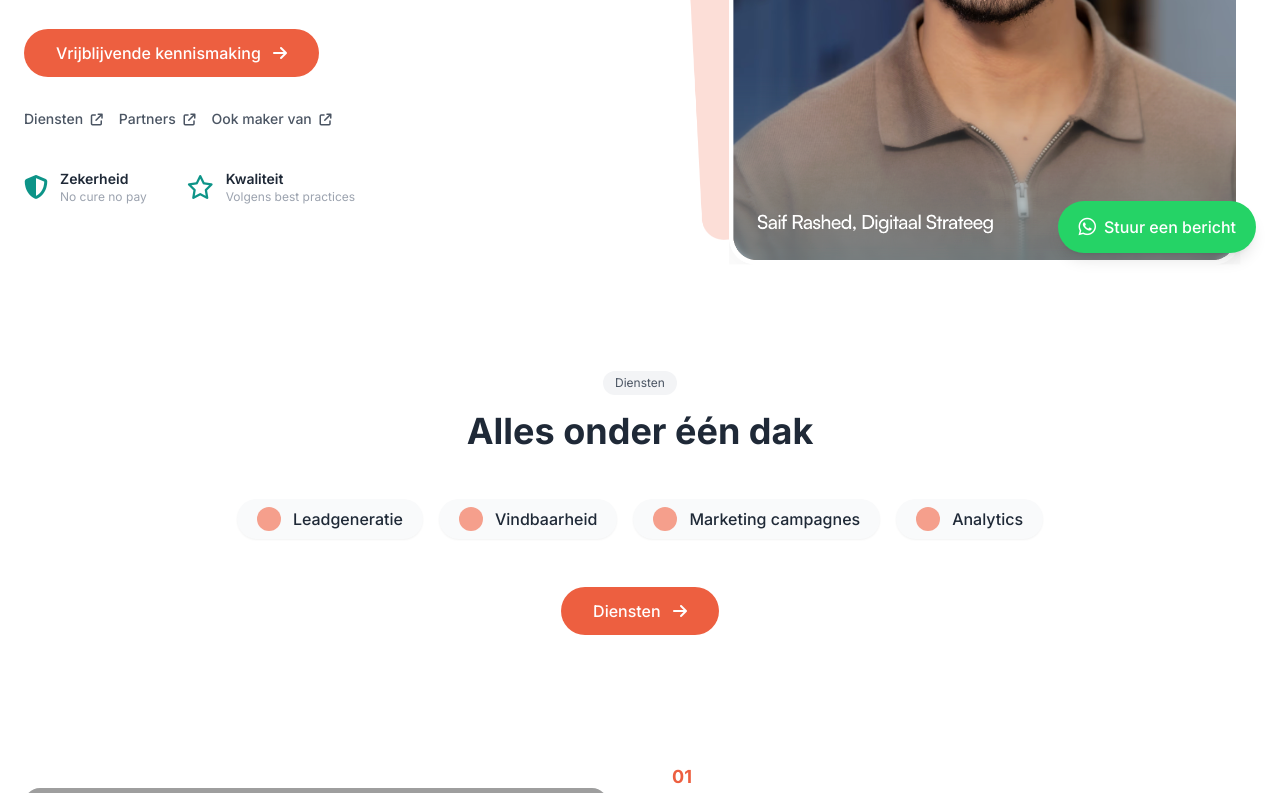
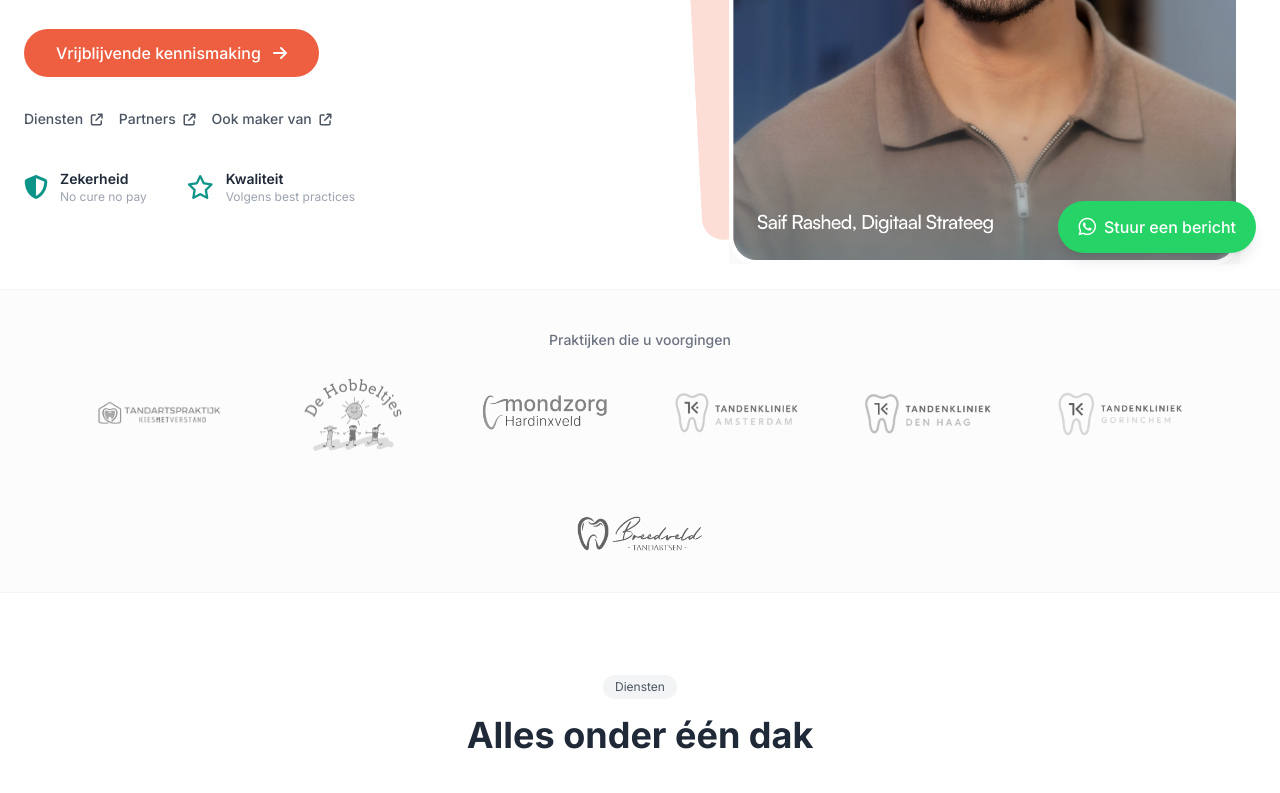
Before and after one commit to saifrashed/nulgezeikpraktijk, a plain HTML site: page index.html in a window 1280 px wide. Shown: the part 523-1316 px from the top of the page. Drawn offline with nearby package versions, Linux system fonts and the light colour scheme; grey boxes are pictures that could not be loaded.

Commit message:
Add logos for trusted practices and update .gitignore

```diff
--- a/index.html
+++ b/index.html
@@ -180,6 +180,60 @@
 
         <img src="./hero.png" alt="Saif Rashed" class="w-full h-full object-contain">
 
+    </section>
+
+
+    <!-- Trusted By / Logos Section -->
+    <section class="border-y border-gray-100 bg-gray-50/50 py-10 mt-12 md:mt-0">
+        <div class="container mx-auto px-6">
+            <p class="text-center text-sm font-medium text-gray-500 mb-6">Praktijken die u voorgingen</p>
+
+            <!-- Logo Grid -->
+            <div class="flex flex-wrap justify-center items-center gap-8 md:gap-16 opacity-70">
+                <!-- Logo 1 -->
+                <a href="https://www.kiesmetverstand.nl/"
+                    class="block w-24 md:w-32 transition duration-300 filter grayscale hover:grayscale-0 hover:opacity-100">
+                    <!-- Vervang de src met jouw eigen logo bestand -->
+                    <img src="./logo/logo-1.png" alt="Praktijk Logo 1" class="w-full h-auto object-contain">
+                </a>
+
+                <!-- Logo 3 -->
+                <a href="https://kdv-dehobbeltjes.nl/"
+                    class="block w-24 md:w-32 transition duration-300 filter grayscale hover:grayscale-0 hover:opacity-100">
+                    <img src="./logo/logo-3.png" alt="Praktijk Logo 3" class="w-full h-auto object-contain">
+                </a>
+
+                <!-- Logo 4 -->
+                <a href="https://www.mondzorghardinxveld.nl/"
+                    class="block w-24 md:w-32 transition duration-300 filter grayscale hover:grayscale-0 hover:opacity-100">
+                    <img src="./logo/logo-4.png" alt="Praktijk Logo 4" class="w-full h-auto object-contain">
+                </a>
+
+                <!-- Logo 5 -->
+                <a href="https://tandenkliniekamsterdam.nl/"
+                    class="block w-24 md:w-32 transition duration-300 filter grayscale hover:grayscale-0 hover:opacity-100">
+                    <img src="./logo/logo-5.png" alt="Praktijk Logo 5" class="w-full h-auto object-contain">
+                </a>
+
+                <!-- Logo 6 -->
+                <a href="https://tandenkliniekdenhaag.nl/"
+                    class="block w-24 md:w-32 transition duration-300 filter grayscale hover:grayscale-0 hover:opacity-100">
+                    <img src="./logo/logo-6.png" alt="Praktijk Logo 5" class="w-full h-auto object-contain">
+                </a>
+
+                <!-- Logo 7 -->
+                <a href="https://tandenkliniek.nl/"
+                    class="block w-24 md:w-32 transition duration-300 filter grayscale hover:grayscale-0 hover:opacity-100">
+                    <img src="./logo/logo-7.png" alt="Praktijk Logo 5" class="w-full h-auto object-contain">
+                </a>
+
+                <!-- Logo 7 -->
+                <a href="https://tandartsbreedveld.nl/"
+                    class="block w-24 md:w-32 transition duration-300 filter grayscale hover:grayscale-0 hover:opacity-100">
+                    <img src="./logo/logo-8.png" alt="Praktijk Logo 5" class="w-full h-auto object-contain">
+                </a>
+            </div>
+        </div>
     </section>
 
     <!-- Services Section -->
```
Also changed, not shown: logo/logo-1.png (added), logo/logo-3.png (added), logo/logo-4.png (added), logo/logo-5.png (added), logo/logo-6.png (added), logo/logo-7.png (added), logo/logo-8.png (added), 1 other file.
